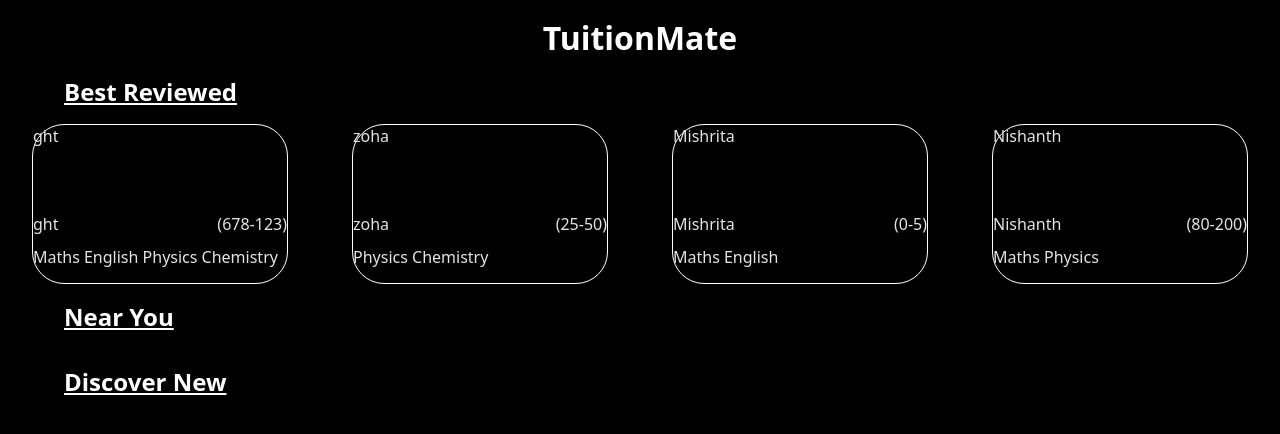
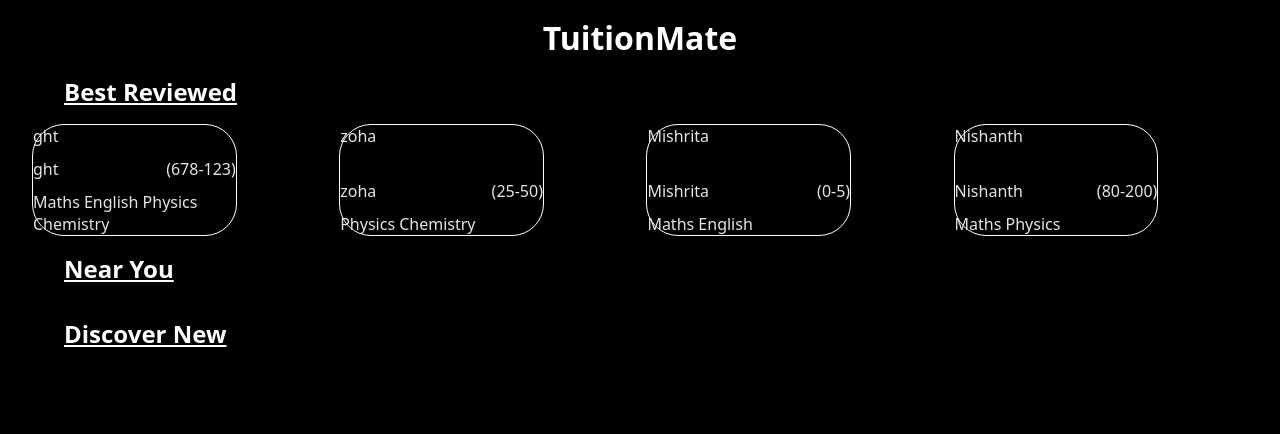
Before and after one commit to Midnight-17/Tutionmate2170, a Django app: page /tutionmatee/ in a window 1280 px wide. Shown: the top 434 px of the page. Run offline with Django 4.2, Linux system fonts and the light colour scheme; data comes from the database, SQL or seed files in the repository.

Commit message:
in house

```diff
--- a/tutionmate/tutionmatee/static/css/global.css
+++ b/tutionmate/tutionmatee/static/css/global.css
@@ -22,6 +22,10 @@
   margin: 0;
   padding: 0;
   box-sizing: border-box;
+}
+a {
+  color: inherit;         /* Or any color you want, like white or black */
+  text-decoration: none;  /* Removes the underline */
 }
 
 
@@ -49,14 +53,7 @@
     margin: 0.5rem 0;
   }
 
-  /* Links */
-  a {
-    color: var(--color-primary);
-    text-decoration: none;
-  }
-  a:hover {
-    color: var(--color-primary-hover);
-  }
+
 
   /* Buttons */
   button {
@@ -140,20 +137,21 @@
   }
 
   .part{
-    display: grid;
-    grid-template-columns: repeat(auto-fit , minmax( 200px, 1fr));;
-    width: 100%;
-    padding: 0;
-    column-gap: var(--space-lg);
+    display: flex;
+    justify-content: flex-start;
     padding-left: var(--space-md);
     padding-right: var(--space-md);
+    gap: 8vw;
+    overflow-x: auto;
+
   }
 
   .teacher-card {
     display: flex;
     flex-direction: column;
-    height: 20vh; /* Allow the card to fill the grid cell */
-    width: 100%;
+    height: 14vh; /* Allow the card to fill the grid cell */
+    min-width: 200px;
+    width: 16vw;
     border-radius: var(--space-md);
     border: 1px solid white;
 
--- /dev/null
+++ b/tutionmate/tutionmatee/static/js/firstpage.js
@@ -0,0 +1,10 @@
+
+function load(){
+    fetch('data')
+    .then(res => res.json())
+    .then(data => {
+        data.teachers.forEach(teacher => {
+        const yeet = document.getElementById("yeet")
+        yeet.innerHTML +=` <div>  ${ teacher.name }</div> `
+
+    })})}
--- a/tutionmate/tutionmatee/templates/firstpage.html
+++ b/tutionmate/tutionmatee/templates/firstpage.html
@@ -7,6 +7,7 @@
         <meta charset="utf-8">
         <link rel="stylesheet" href="{% static 'css/global.css' %}">
         <meta name="viewport" content="width=device-width, initial-scale=1.0">
+        <script src="{% static 'js/firstpage.js' %}"></script>
 
 
     </head>
@@ -14,8 +15,10 @@
         <h1 id="TuitionMate">TuitionMate</h1>
         <h3 class="part-label">Best Reviewed</h3>
         <div class="part">
-            {% for teacher in teachers %}
+            {% for teacher in teachers|slice:":4"%}
+                <a href="{% url 'tutionmate:profile' teacher.name %}">
                 <div class="teacher-card">
+
                     <div class="teacher-div">{{ teacher.name }}</div>
                     <div class="teacher-div">
                         <div class="teacher-div-bottom-top"><p>{{ teacher.name }}</p><p>({{ teacher.rate_min }}-{{ teacher.rate_max }})</p></div>
@@ -25,11 +28,12 @@
                             {% endfor %}
                         </div>
                     </div>
-                </div>
+                </div></a>
             {% endfor %}
         </div>
         <h3 class="part-label">Near You</h3>
-        <div class="part">
+        <div class="part" id="yeet">
+
 
         </div>
         <h3 class="part-label">Discover New</h3>
--- a/tutionmate/tutionmatee/templates/test.html
+++ b/tutionmate/tutionmatee/templates/test.html
@@ -6,6 +6,8 @@
     <meta name="viewport" content="width=device-width, initial-scale=1.0">
     <title>Find a Tutor</title>
     <link rel="stylesheet" href="{% static 'css/test.css' %}">
+    <script src="{% static 'js/test.js' %}"></script>
+
 </head>
 <body>
     <header>
--- a/tutionmate/tutionmatee/urls.py
+++ b/tutionmate/tutionmatee/urls.py
@@ -6,6 +6,7 @@ app_name = "tutionmate"
 urlpatterns =[
     path("", views.admin, name = "admin",),
     path("test", views.test, name = "test"),
-    path("profile/<str:tutor_name>", views.profile, name="profile")
+    path("profile/<str:tutor_name>", views.profile, name="profile"),
+    path("data", views.data, name="data")
 
 ]
--- a/tutionmate/tutionmatee/views.py
+++ b/tutionmate/tutionmatee/views.py
@@ -1,5 +1,6 @@
 from django.shortcuts import render
 from .models import teacher,subjects
+from django.http import JsonResponse
 
 def admin(request):
     return render(request, "firstpage.html" , {
@@ -16,4 +17,18 @@ def profile(request, tutor_name):
     })
 
 
+def data(request):
+    teachers = teacher.objects.all()
+
+    data = []
+    for t in teachers:
+        data.append({
+            'name': t.name,
+            'rate_min': t.rate_min,
+            'rate_max': t.rate_max,
+            'subjects': [s.type for s in t.subjects.all()],
+        })
+
+    return JsonResponse({'teachers': data})
+
 # Create your views here.
```
Also changed, not shown: tutionmate/tutionmatee/static/js/test.js (added, +10 -0 lines).
